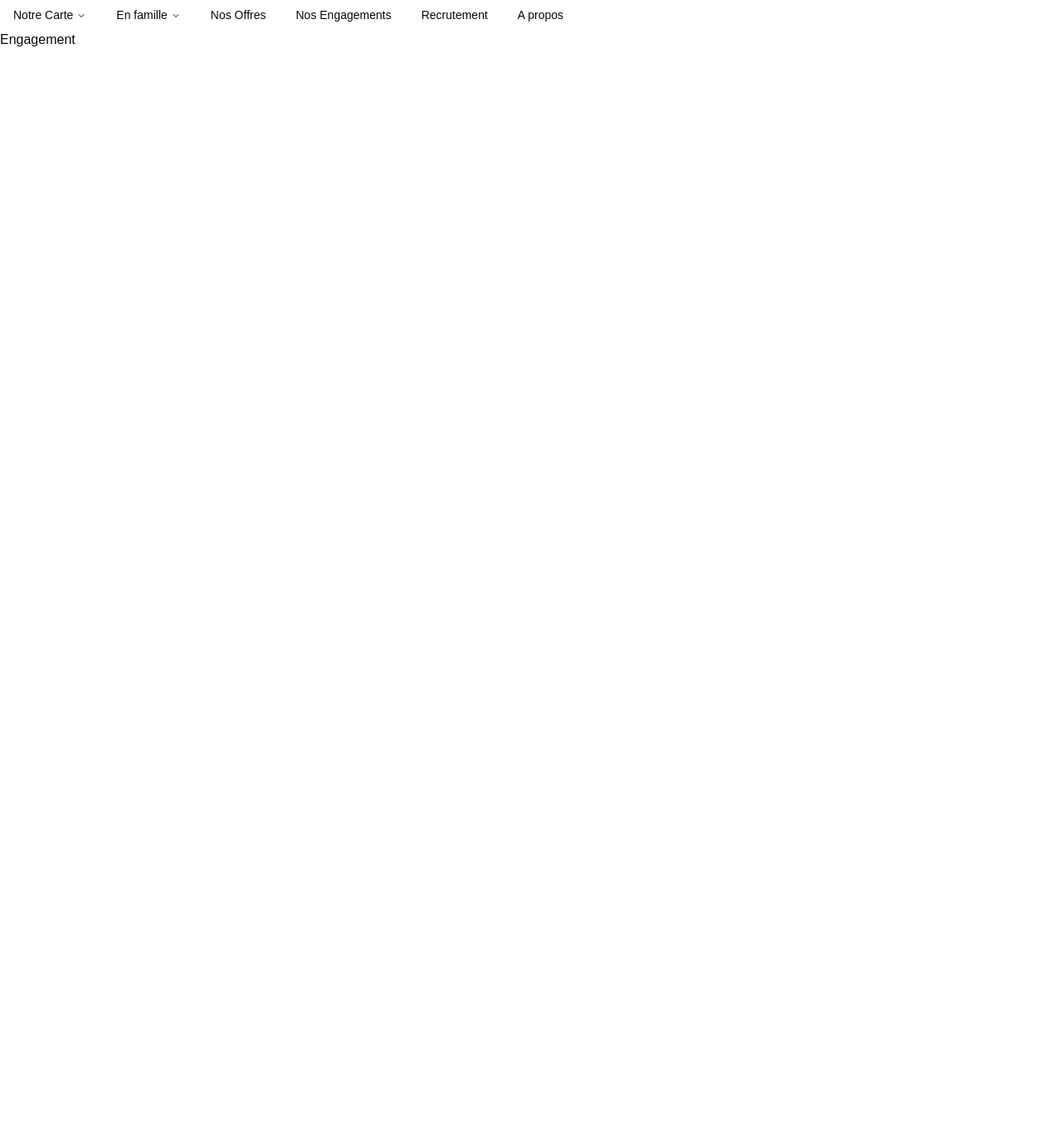
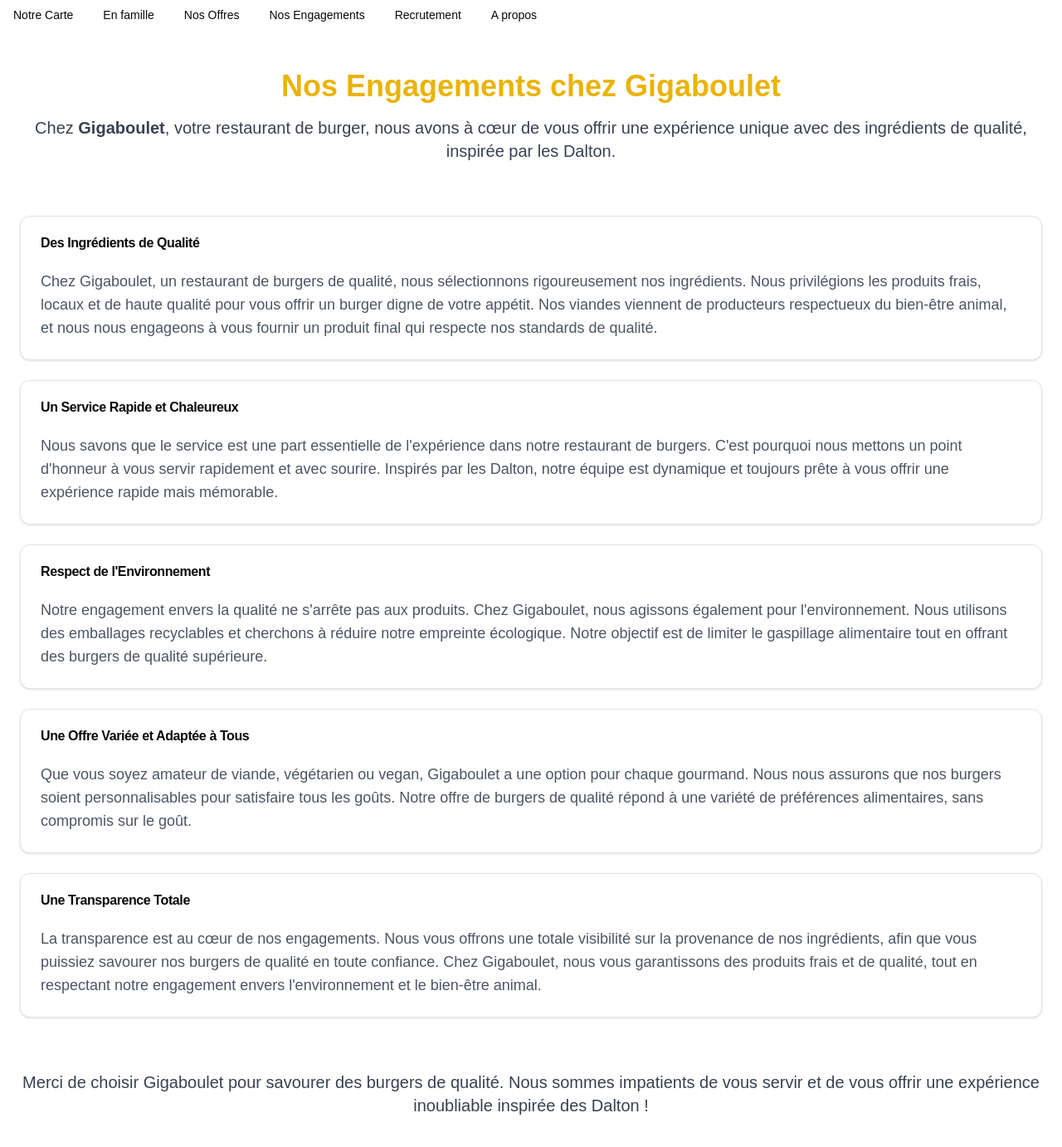
Before and after one commit to BaiAissame/giga-boulet, a Next.js app: page /Engagements in a window 1280 px wide. Shown: the top 1382 px of the page at 83% size. Before the commit the page ends 800 px from the top, so only its background shows below. Built offline with nearby package versions, Linux system fonts and the light colour scheme.

Commit message:
Engagement

```diff
--- a/src/app/Engagements/page.js
+++ b/src/app/Engagements/page.js
@@ -1,7 +1,149 @@
-import React from 'react'
+import Head from 'next/head'
+import {
+  Card,
+  CardContent,
+  CardHeader,
+  CardTitle
+} from '@/components/ui/card'
 
-export default function page() {
+export default function Page() {
   return (
-    <div>Engagement</div>
+    <>
+      <Head>
+        <title>
+          Nos Engagements - Gigaboulet, Restaurant de Burger de
+          Qualité
+        </title>
+        <meta
+          name="description"
+          content="Découvrez les engagements de Gigaboulet, un restaurant spécialisé dans les burgers de qualité. Nos engagements incluent des produits frais, un service rapide et une expérience inoubliable. Inspiré par les couleurs des Dalton !"
+        />
+        <meta
+          name="keywords"
+          content="restaurant, qualité, Dalton, burger, Gigaboulet, burgers de qualité, restaurant burger, engagement qualité"
+        />
+        <meta
+          property="og:title"
+          content="Nos Engagements - Gigaboulet, Restaurant de Burger de Qualité"
+        />
+        <meta
+          property="og:description"
+          content="Chez Gigaboulet, nous nous engageons à offrir des burgers de qualité, un service rapide et respectueux de l'environnement. Découvrez nos valeurs inspirées des Dalton."
+        />
+        <meta property="og:type" content="website" />
+        <meta
+          property="og:url"
+          content="https://www.gigaboulet.com/nos-engagements"
+        />
+      </Head>
+
+      <div className="max-w-7xl mx-auto px-6 py-12">
+        <header className="text-center mb-16">
+          <h1 className="text-4xl font-bold text-yellow-500 mb-4">
+            Nos Engagements chez Gigaboulet
+          </h1>
+          <p className="text-xl text-gray-700">
+            Chez <strong>Gigaboulet</strong>, votre restaurant de
+            burger, nous avons à cœur de vous offrir une expérience
+            unique avec des ingrédients de qualité, inspirée par les
+            Dalton.
+          </p>
+        </header>
+
+        <ul className="space-y-6"> {/* Ajout d'un espace vertical entre les éléments li */}
+          <li>
+            <Card className="h-50"> {/* Hauteur fixe pour les cartes */}
+              <CardHeader>
+                <CardTitle>Des Ingrédients de Qualité</CardTitle>
+              </CardHeader>
+              <CardContent className="h-full flex flex-col justify-between">
+                <article>
+                  <p className="text-lg text-gray-600">
+                    Chez Gigaboulet, un restaurant de burgers de qualité, nous sélectionnons rigoureusement nos ingrédients.
+                    Nous privilégions les produits frais, locaux et de haute qualité pour vous offrir un burger digne de votre appétit.
+                    Nos viandes viennent de producteurs respectueux du bien-être animal, et nous nous engageons à vous fournir un produit final qui respecte nos standards de qualité.
+                  </p>
+                </article>
+              </CardContent>
+            </Card>
+          </li>
+
+          <li>
+            <Card className="h-50">
+              <CardHeader>
+                <CardTitle>Un Service Rapide et Chaleureux</CardTitle>
+              </CardHeader>
+              <CardContent className="h-full flex flex-col justify-between">
+                <article>
+                  <p className="text-lg text-gray-600">
+                    Nous savons que le service est une part essentielle de l'expérience dans notre restaurant de burgers. C'est pourquoi nous mettons un point d'honneur à vous servir rapidement et avec sourire. Inspirés par les Dalton, notre équipe est dynamique et toujours prête à vous offrir une expérience rapide mais mémorable.
+                  </p>
+                </article>
+              </CardContent>
+            </Card>
+          </li>
+
+          <li>
+            <Card className="h-50">
+              <CardHeader>
+                <CardTitle>Respect de l'Environnement</CardTitle>
+              </CardHeader>
+              <CardContent className="h-full flex flex-col justify-between">
+                <article>
+                  <p className="text-lg text-gray-600">
+                    Notre engagement envers la qualité ne s'arrête pas aux produits. Chez Gigaboulet, nous agissons également pour l'environnement.
+                    Nous utilisons des emballages recyclables et cherchons à réduire notre empreinte écologique.
+                    Notre objectif est de limiter le gaspillage alimentaire tout en offrant des burgers de qualité supérieure.
+                  </p>
+                </article>
+              </CardContent>
+            </Card>
+          </li>
+
+          <li>
+            <Card className="h-50">
+              <CardHeader>
+                <CardTitle>Une Offre Variée et Adaptée à Tous</CardTitle>
+              </CardHeader>
+              <CardContent className="h-full flex flex-col justify-between">
+                <article>
+                  <p className="text-lg text-gray-600">
+                    Que vous soyez amateur de viande, végétarien ou vegan, Gigaboulet a une option pour chaque gourmand.
+                    Nous nous assurons que nos burgers soient personnalisables pour satisfaire tous les goûts.
+                    Notre offre de burgers de qualité répond à une variété de préférences alimentaires, sans compromis sur le goût.
+                  </p>
+                </article>
+              </CardContent>
+            </Card>
+          </li>
+
+          <li>
+            <Card className="h-50">
+              <CardHeader>
+                <CardTitle>Une Transparence Totale</CardTitle>
+              </CardHeader>
+              <CardContent className="h-full flex flex-col justify-between">
+                <article>
+                  <p className="text-lg text-gray-600">
+                    La transparence est au cœur de nos engagements. Nous vous offrons une totale visibilité sur la provenance de nos ingrédients,
+                    afin que vous puissiez savourer nos burgers de qualité en toute confiance. Chez Gigaboulet, nous vous garantissons des produits frais et de qualité,
+                    tout en respectant notre engagement envers l'environnement et le bien-être animal.
+                  </p>
+                </article>
+              </CardContent>
+            </Card>
+          </li>
+        </ul>
+
+        <footer className="text-center mt-16">
+          <p className="text-xl text-gray-700">
+            Merci de choisir Gigaboulet pour savourer des burgers de
+            qualité. Nous sommes impatients de vous servir et de
+            vous offrir une expérience inoubliable inspirée des
+            Dalton !
+          </p>
+        </footer>
+      </div>
+    </>
   )
 }
--- a/src/components/ui/navigation-bar.jsx
+++ b/src/components/ui/navigation-bar.jsx
@@ -55,54 +55,19 @@ export default function NavigationMenuDemo() {
     return (
       <NavigationMenu>
         <NavigationMenuList>
-          <NavigationMenuItem>
-            <NavigationMenuTrigger>Notre Carte</NavigationMenuTrigger>
-            <NavigationMenuContent>
-              <ul className="grid gap-3 p-6 md:w-[400px] lg:w-[500px] lg:grid-cols-[.75fr_1fr]">
-                <li className="row-span-3">
-                  <NavigationMenuLink asChild>
-                    <Link
-                      className="flex h-full w-full select-none flex-col justify-end rounded-md bg-gradient-to-b from-muted/50 to-muted p-6 no-underline outline-none focus:shadow-md"
-                      href="/"
-                    >
-                      <div className="mb-2 mt-4 text-lg font-medium">
-                        shadcn/ui
-                      </div>
-                      <p className="text-sm leading-tight text-muted-foreground">
-                        Beautifully designed components that you can copy and
-                        paste into your apps. Accessible. Customizable. Open
-                        Source.
-                      </p>
-                    </Link>
-                  </NavigationMenuLink>
-                </li>
-                <ListItem href="/docs" title="Introduction">
-                  Re-usable components built using Radix UI and Tailwind CSS.
-                </ListItem>
-                <ListItem href="/docs/installation" title="Installation">
-                  How to install dependencies and structure your app.
-                </ListItem>
-                <ListItem href="/docs/primitives/typography" title="Typography">
-                  Styles for headings, paragraphs, lists...etc
-                </ListItem>
-              </ul>
-            </NavigationMenuContent>
+        <NavigationMenuItem>
+            <Link href="/Carte" legacyBehavior passHref>
+              <NavigationMenuLink className={navigationMenuTriggerStyle()}>
+              Notre Carte
+              </NavigationMenuLink>
+            </Link>
           </NavigationMenuItem>
-          <NavigationMenuItem>
-            <NavigationMenuTrigger>En famille</NavigationMenuTrigger>
-            <NavigationMenuContent>
-              <ul className="grid w-[400px] gap-3 p-4 md:w-[500px] md:grid-cols-2 lg:w-[600px] ">
-                {components.map((component) => (
-                  <ListItem
-                    key={component.title}
-                    title={component.title}
-                    href={component.href}
-                  >
-                    {component.description}
-                  </ListItem>
-                ))}
-              </ul>
-            </NavigationMenuContent>
+        <NavigationMenuItem>
+            <Link href="/Famille" legacyBehavior passHref>
+              <NavigationMenuLink className={navigationMenuTriggerStyle()}>
+              En famille
+              </NavigationMenuLink>
+            </Link>
           </NavigationMenuItem>
           <NavigationMenuItem>
             <Link href="/Offre" legacyBehavior passHref>
```
